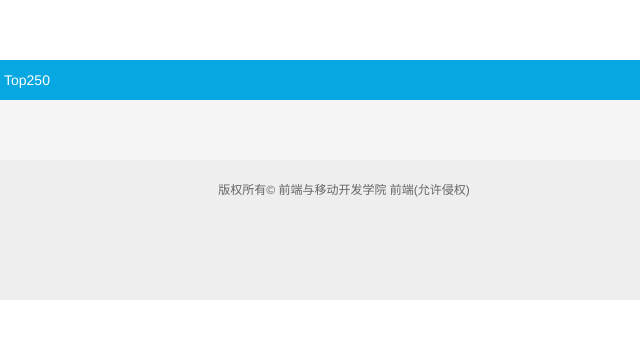
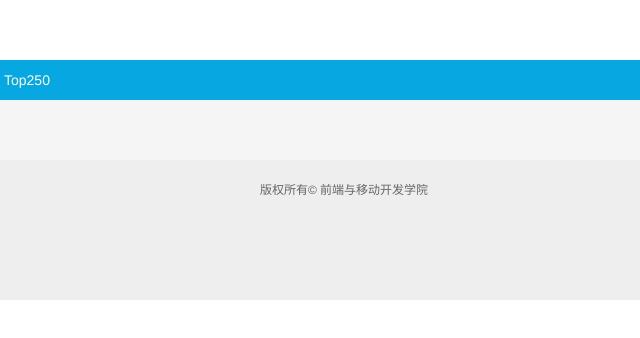
Before and after one commit to zqran/web, a plain HTML site: page movie-app/index.html in a window 1280 px wide. Shown: the full height of the page, 296-936 px from the left. Drawn offline with nearby package versions, Linux system fonts and the light colour scheme; some packages are replaced by stand-ins of ours.

Commit message:
update index

```diff
--- a/movie-app/index.html
+++ b/movie-app/index.html
@@ -37,7 +37,7 @@
     </div>
     <footer class="footer">
         <div class="container">
-            <p>版权所有&copy; 前端与移动开发学院 前端(允许侵权)</p>
+            <p>版权所有&copy; 前端与移动开发学院</p>
         </div>
     </footer>
 
```
